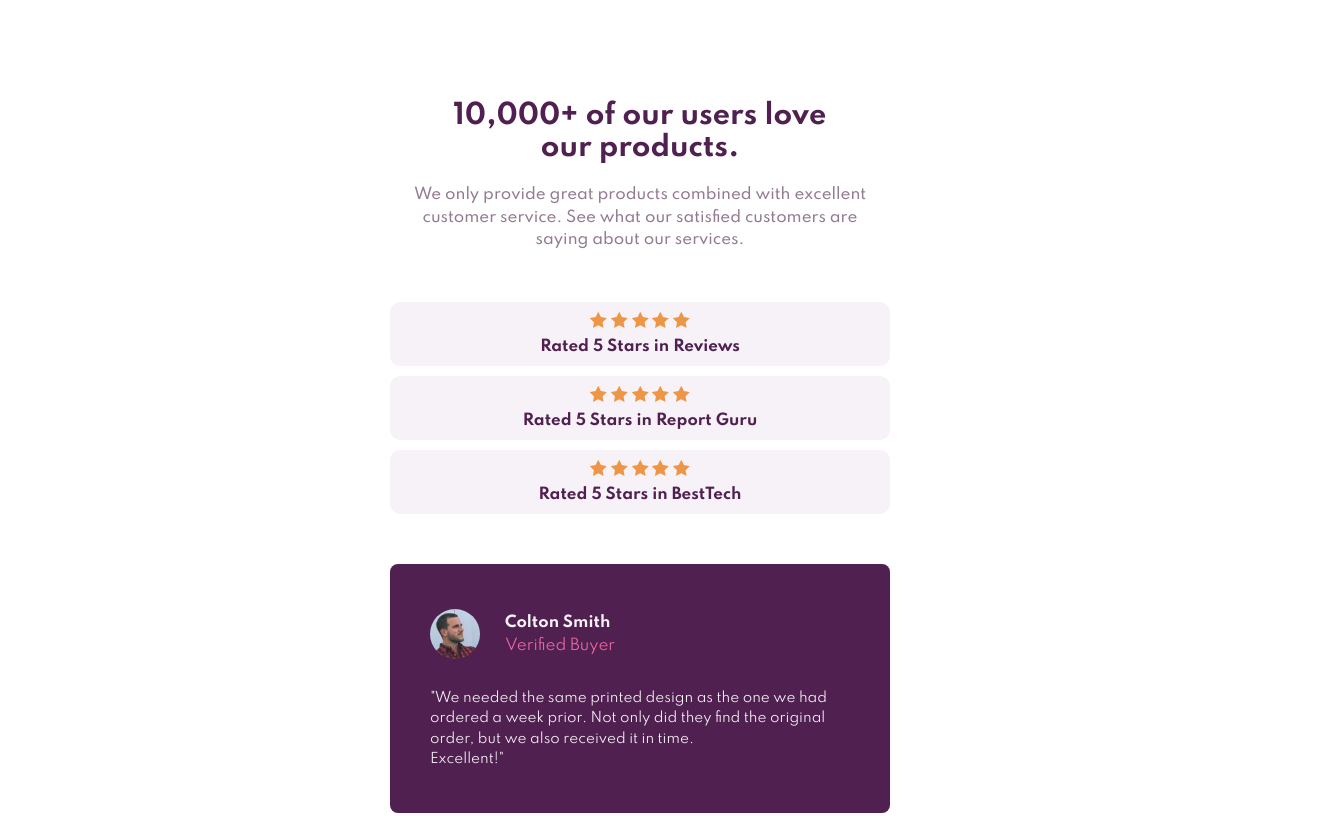
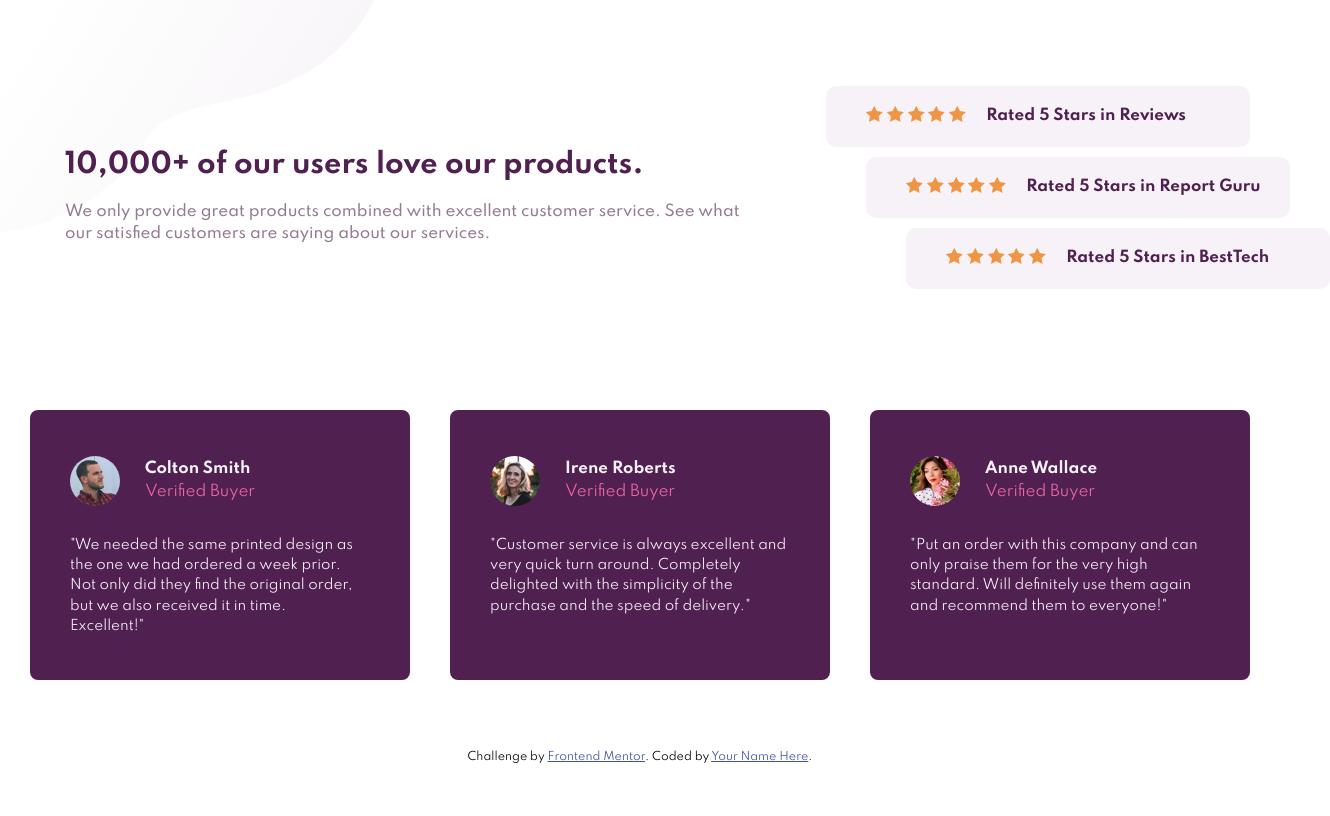
Before and after one commit to salolevi/Social-Section_Challenge, a plain HTML site: page index.html in a window 1280 px wide. Shown: the top 816 px of the page, 1330 px wide, since content can reach past the window. Drawn offline with Linux system fonts and the light colour scheme.

Commit message:
avance version desktop

```diff
--- a/index.html
+++ b/index.html
@@ -18,6 +18,7 @@
     <title>Frontend Mentor | Social proof section</title>
   </head>
   <body>
+    <article class="banners-reviews">
       <section class="banners">
         <h1 class="banners__h1">
           10,000+ of our users love our products.
@@ -65,6 +66,8 @@
           </p>
         </div>
       </section>
+    </article>
+
     <section class="container-testimonies">
       <div class="testimonie-card">
         <div class="testimonie-profile">
--- a/styles/styles.css
+++ b/styles/styles.css
@@ -16,10 +16,13 @@ body {
     font-size: 15px;
     font-family: 'Spartan', sans-serif;
     min-height: 100vh;
-    width: 100%;
+    min-width: 100%;
     display: flex;
     flex-direction: column;
     align-items: center;
+    background-color: var(--white);
+    background-image: url("../images/bg-pattern-top-mobile.svg");
+    background-repeat: no-repeat;
 }
 
 .testimonie-card span {
@@ -128,3 +131,78 @@ body {
      font-size: .9em;
      line-height: 1.5;
  }
+
+ @media screen and (min-width: 768px) {
+
+    body {
+        justify-content: space-around;
+    }
+
+     .banners-reviews {
+         width: 100%;
+         display: flex;
+         justify-content: center;
+         align-items: center;
+     }
+
+     .banners {
+         margin: 0;
+         text-align: left;
+         max-width: none;
+         margin: 0 50px;
+     }
+
+     .banners__h1 {
+         padding: 0;
+         margin: 20px 15px;
+     }
+
+     .container-reviews {
+         max-width: none;
+         flex-basis: 600px;
+         flex-shrink: 1;
+         margin-right: 70px;;
+         align-items: center;
+     }
+
+     .review-card {
+         flex-direction: row;
+         width: 100%;
+         padding: 20px;
+         flex-wrap: wrap-reverse;
+
+     }
+
+     .review-card__stars, .review-card__p {
+         margin: 0 0 0 20px;
+     }
+
+     .review-card__p {
+        min-width: 200px;
+     }
+
+     .review-card__stars {
+         flex-shrink: 0;
+     }
+
+     .review-card:nth-child(2) {
+         transform: translateX(40px);
+     }
+
+     .review-card:nth-child(3) {
+        transform: translateX(80px);
+     }
+
+     .container-testimonies {
+         display: flex;
+         max-width: none;
+         justify-content: center;
+     }
+
+     .testimonie-card {
+        flex-basis: 300px;
+        margin: 0 20px;
+     }
+
+
+ }
```
Lines whose indentation alone changed are shown as unchanged.
